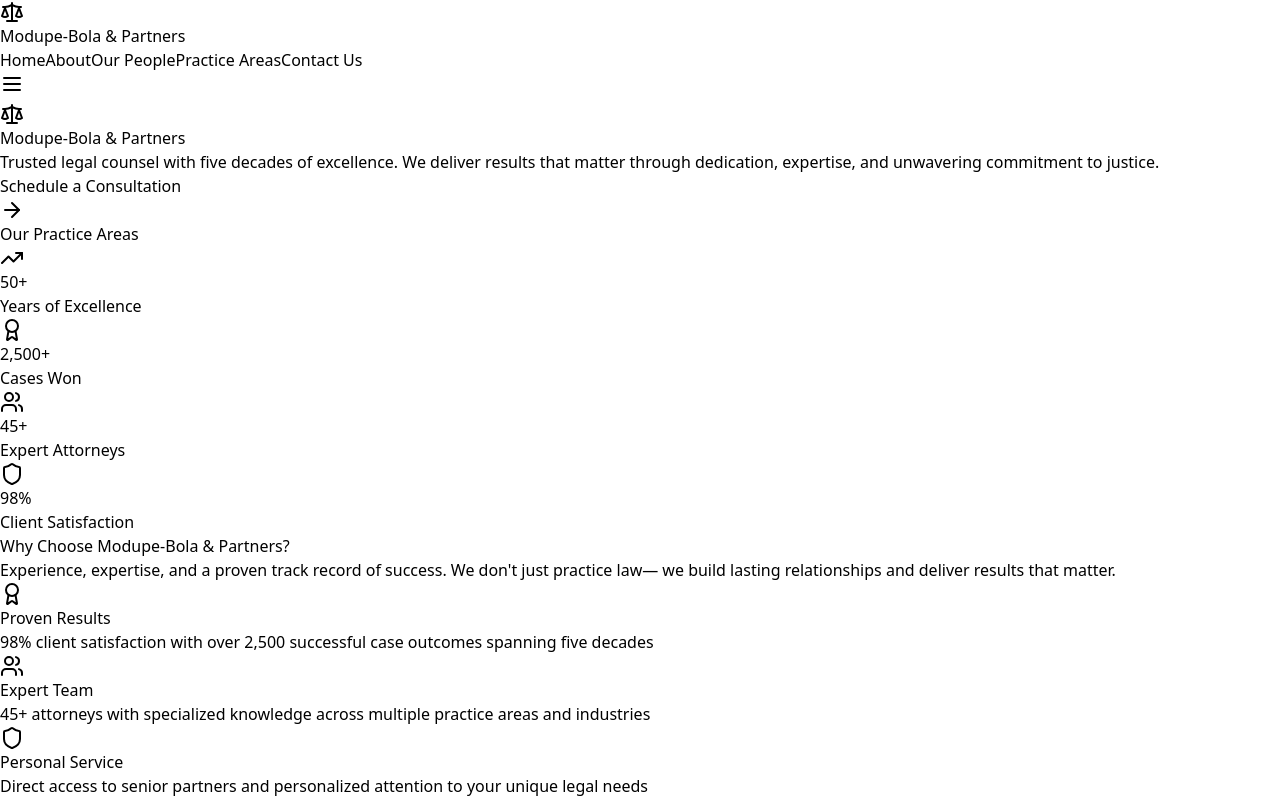
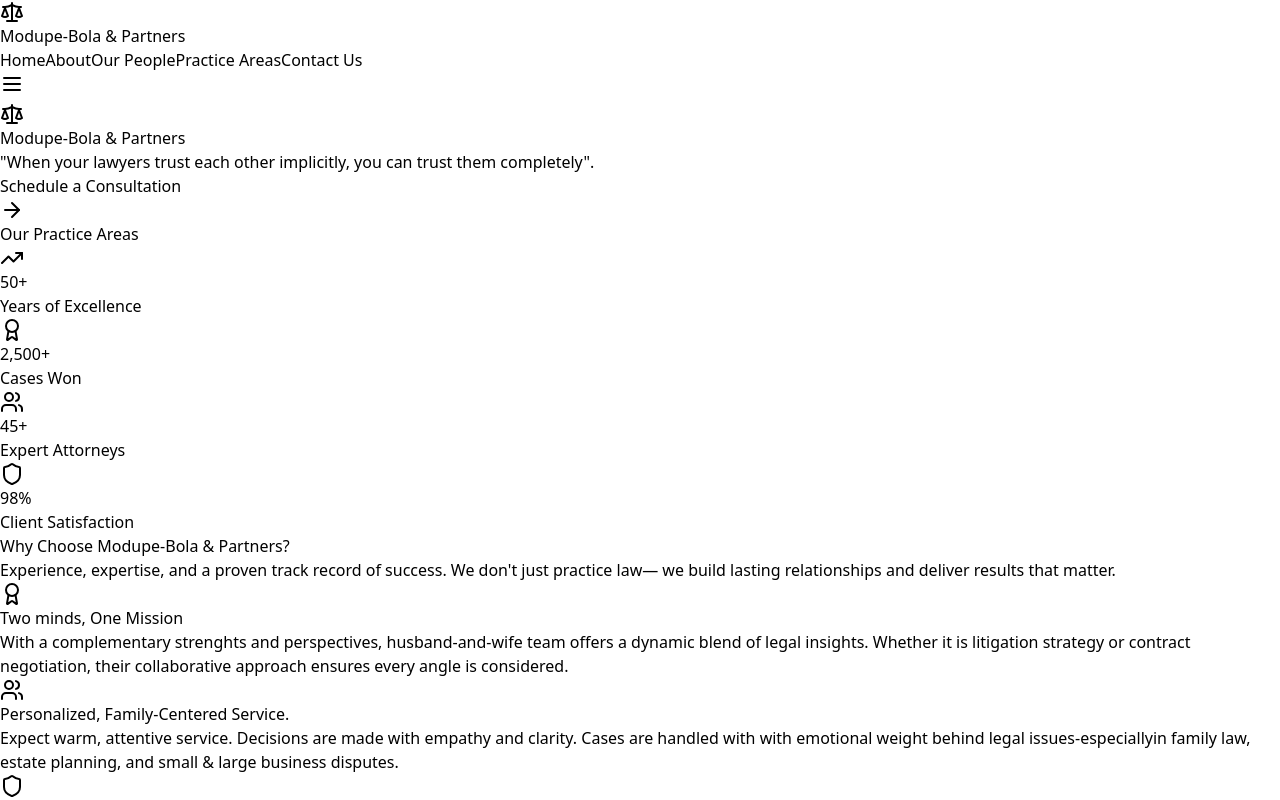
Before and after one commit to femgee/Modupe-Bola-Partners, a React (Vite) app: page / in a window 1280 px wide. Shown: the top 800 px of the page. Built offline with nearby package versions, Linux system fonts and the light colour scheme; grey boxes are pictures that could not be loaded.

Commit message:
Home page update

```diff
--- a/src/pages/Home.tsx
+++ b/src/pages/Home.tsx
@@ -40,8 +40,7 @@ export default function Home({ setCurrentPage }: HomeProps) {
           </h1>
 
           <p className="text-xl md:text-2xl text-slate-300 max-w-3xl mx-auto leading-relaxed mb-12">
-            Trusted legal counsel with five decades of excellence.
-            We deliver results that matter through dedication, expertise, and unwavering commitment to justice.
+            "When your lawyers trust each other implicitly, you can trust them completely".
           </p>
 
           <div className="flex flex-col sm:flex-row gap-4 justify-center mb-20">
@@ -105,9 +104,10 @@ export default function Home({ setCurrentPage }: HomeProps) {
               <div className="bg-amber-100 w-16 h-16 rounded-full flex items-center justify-center mx-auto mb-6">
                 <Award className="h-8 w-8 text-amber-600" />
               </div>
-              <h3 className="text-2xl font-bold text-slate-900 mb-4">Proven Results</h3>
+              <h3 className="text-2xl font-bold text-slate-900 mb-4">Two minds, One Mission</h3>
               <p className="text-slate-600 leading-relaxed">
-                98% client satisfaction with over 2,500 successful case outcomes spanning five decades
+                With a complementary strenghts and perspectives, husband-and-wife team offers a dynamic blend of legal insights. Whether it is litigation strategy or contract negotiation,
+                their collaborative approach ensures every angle is considered.
               </p>
             </div>
 
@@ -115,9 +115,10 @@ export default function Home({ setCurrentPage }: HomeProps) {
               <div className="bg-amber-100 w-16 h-16 rounded-full flex items-center justify-center mx-auto mb-6">
                 <Users className="h-8 w-8 text-amber-600" />
               </div>
-              <h3 className="text-2xl font-bold text-slate-900 mb-4">Expert Team</h3>
+              <h3 className="text-2xl font-bold text-slate-900 mb-4">Personalized, Family-Centered Service.</h3>
               <p className="text-slate-600 leading-relaxed">
-                45+ attorneys with specialized knowledge across multiple practice areas and industries
+                Expect warm, attentive service. Decisions are made with empathy and clarity. Cases are handled with
+                with emotional weight behind legal issues-especiallyin family law, estate planning, and small & large business disputes.
               </p>
             </div>
 
@@ -125,9 +126,9 @@ export default function Home({ setCurrentPage }: HomeProps) {
               <div className="bg-amber-100 w-16 h-16 rounded-full flex items-center justify-center mx-auto mb-6">
                 <Shield className="h-8 w-8 text-amber-600" />
               </div>
-              <h3 className="text-2xl font-bold text-slate-900 mb-4">Personal Service</h3>
+              <h3 className="text-2xl font-bold text-slate-900 mb-4">Stability You Can Count On.</h3>
               <p className="text-slate-600 leading-relaxed">
-                Direct access to senior partners and personalized attention to your unique legal needs
+                No handoffs. No surprises. We’re committed to building lasting relationships rooted in trust and consistency. Every interaction is personal, and we go above and beyond—even long after the case is closed.
               </p>
             </div>
           </div>
```
